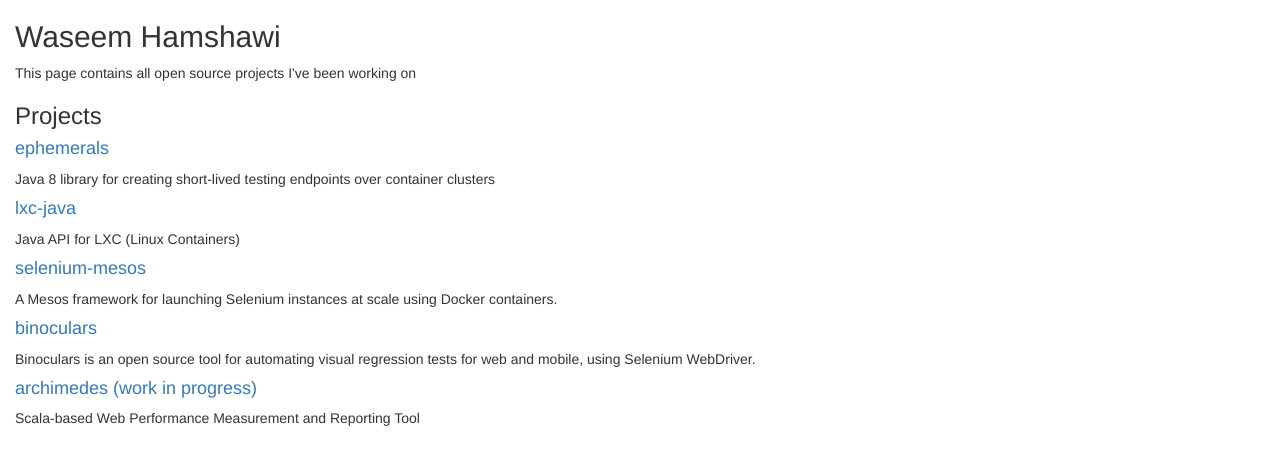
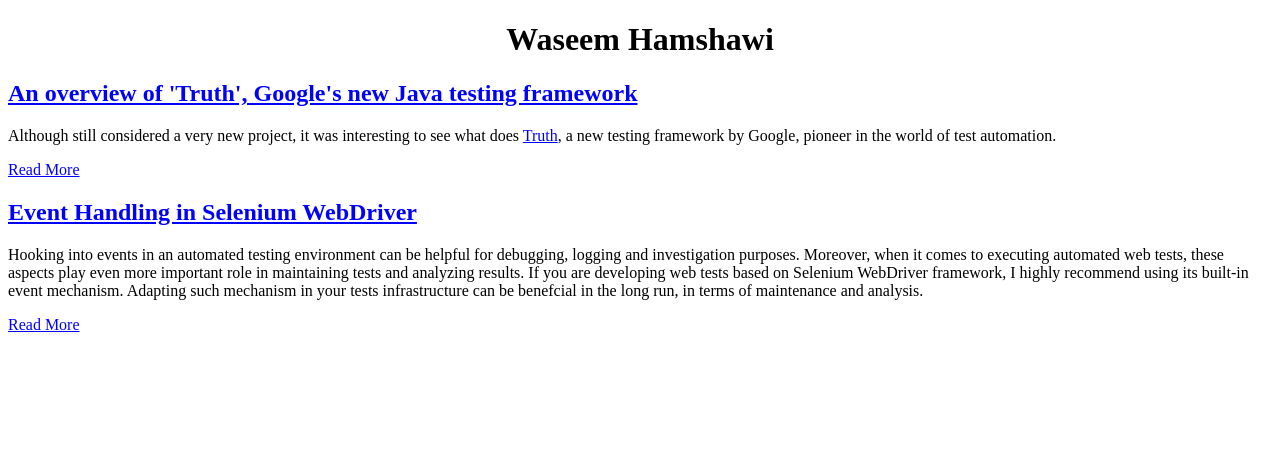
Before and after one commit to waseemh/waseemh.github.io, a Jekyll site: the page built from index.html, in a window 1280 px wide. Shown: the top 465 px of the page. Built offline with Jekyll 4.4.1, drawn with Linux system fonts in a browser that asks for light colours.

Commit message:
Update index.html

```diff
--- a/index.html
+++ b/index.html
@@ -1,39 +1,18 @@
-<html>
-    <head>
-       <meta name="viewport" content="width=device-width, initial-scale=1.0">
-        <title>Waseem Hamshawi</title>
-        <link rel="stylesheet" href="https://maxcdn.bootstrapcdn.com/bootstrap/3.3.7/css/bootstrap.min.css" />
-    </head>
-    <body>
-        <div class="container-fluid">
-        <h2>Waseem Hamshawi</h2>
+---
+layout: default
+---
 
+<div class="posts">
+  {% for post in site.posts %}
+    <article class="post">
 
-        <p>This page contains all open source projects I've been working on</p>
+      <h2><a href="{{ site.baseurl }}{{ post.url }}">{{ post.title }}</a></h2>
 
-        <h3>Projects</h3>
+      <div class="entry">
+        {{ post.excerpt }}
+      </div>
 
-                        <h4><a href="https://github.com/LivePersonInc/ephemerals">ephemerals</a></h4>
-        <p>Java 8 library for creating short-lived testing endpoints over container clusters</p>
-
-                        <h4><a href="https://github.com/waseemh/lxc-java">lxc-java</a></h4>
-
-<p>Java API for LXC (Linux Containers)</p>
-
-            <h4><a href="https://github.com/waseemh/selenium-mesos">selenium-mesos</a></h4>
-        <p>A Mesos framework for launching Selenium instances at scale using Docker containers.</p>
-
-<h4><a href="https://github.com/waseemh/binoculars">binoculars</a></h4>
-
-<p>Binoculars is an open source tool for automating visual regression tests for web and mobile, using Selenium WebDriver.</p>
-
-                        <h4><a href="https://github.com/waseemh/archimedes">archimedes (work in progress)</a></h4>
-
-<p>Scala-based Web Performance Measurement and Reporting Tool</p>
-
-        </div>
-
-        <script src="https://ajax.googleapis.com/ajax/libs/jquery/1.12.4/jquery.min.js"></script>
-        <script src="https://maxcdn.bootstrapcdn.com/bootstrap/3.3.7/js/bootstrap.min.js"></script>
-    </body>
-</html>
+      <a href="{{ site.baseurl }}{{ post.url }}" class="read-more">Read More</a>
+    </article>
+  {% endfor %}
+</div>
```
